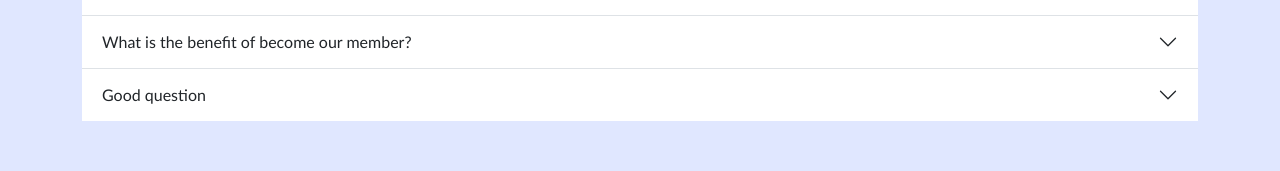
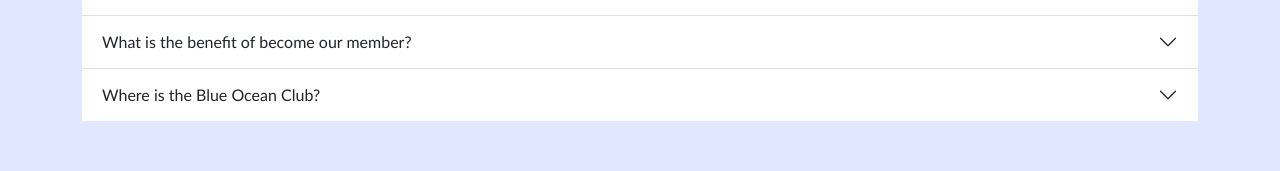
Before and after one commit to Lil-Ken/Swimming-Club, a plain HTML site: page index.html in a window 1280 px wide. Shown: the part 2542-2713 px from the top of the page. Drawn offline with nearby package versions, Linux system fonts and the light colour scheme.

Commit message:
Update index.html

```diff
--- a/index.html
+++ b/index.html
@@ -240,7 +240,7 @@
               </button>
             </h2>
             <div id="flush-collapseOne" class="accordion-collapse collapse" data-bs-parent="#accordion">
-              <div class="accordion-body">Good question.</div>
+              <div class="accordion-body">Register our account to join our member</div>
             </div>
           </div>
           <div class="accordion-item text-bg-primary">
@@ -250,17 +250,17 @@
               </button>
             </h2>
             <div id="flush-collapseTwo" class="accordion-collapse collapse" data-bs-parent="#accordion">
-              <div class="accordion-body">Good question.</div>
+              <div class="accordion-body">Unlimited access our swimming pool</div>
             </div>
           </div>
           <div class="accordion-item text-bg-primary">
             <h2 class="accordion-header">
               <button class="accordion-button collapsed" type="button" data-bs-toggle="collapse" data-bs-target="#flush-collapseThree" aria-expanded="false" aria-controls="flush-collapseThree">
-                Good question
+                Where is the Blue Ocean Club?
               </button>
             </h2>
             <div id="flush-collapseThree" class="accordion-collapse collapse" data-bs-parent="#accordion">
-              <div class="accordion-body">Good question.</div>
+              <div class="accordion-body">Desa Setapak 53100 Kuala Lumpur</div>
             </div>
           </div>
         </div>
```
